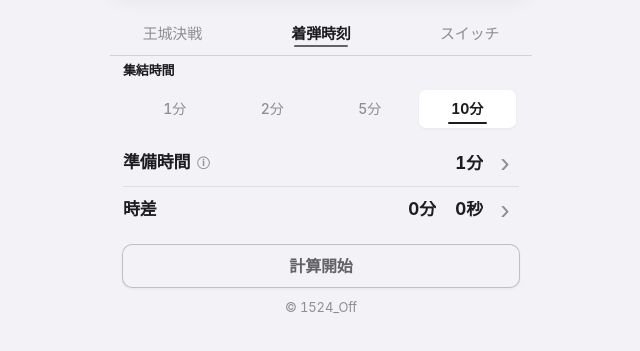
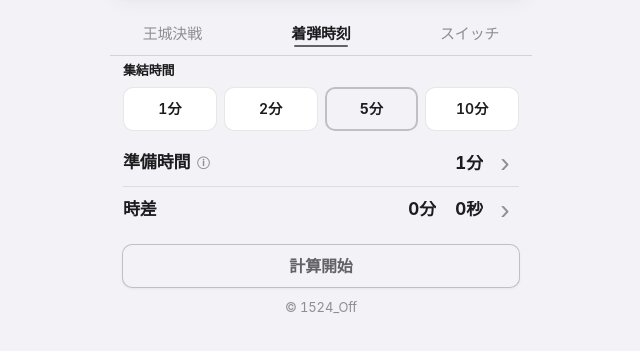
Before and after one commit to marinenobot/irony, a website: page index.html in a window 1280 px wide. Shown: the part 91-442 px from the top of the page, without its empty margins (319-959 px from the left). Drawn offline with Linux system fonts and the light colour scheme.

Commit message:
Preserve chosen rally duration when rendering presets and restore button design

```diff
--- a/app.js
+++ b/app.js
@@ -3,7 +3,7 @@
 import {createPlayerApi} from './js/api/players.js';
 import {pad2, calculateCastle, calculateDeparture} from './js/domain/timing.js';
 import {lookupMarchTime} from './js/domain/march.js';
-import {initLandingPage} from './js/ui/landing.js?v=20261024-fast';
+import {initLandingPage} from './js/ui/landing.js?v=20261024-selection-fix';
 import {initSwitchPage} from './js/ui/switch.js?v=20261024-fast';
 
 // UI composition root: DOM events, local settings and presentation state.
--- a/css/75-rally-presets.css
+++ b/css/75-rally-presets.css
@@ -19,53 +19,34 @@
 .rally-preset-grid {
   display: grid;
   grid-template-columns: repeat(4, minmax(0, 1fr));
-  gap: 0;
-  padding: 3px;
-  border-radius: 9px;
-  background: var(--accent-soft);
+  gap: 7px;
 }
 
 .rally-preset-button {
   min-width: 0;
-  height: 38px;
-  min-height: 38px;
   margin: 0;
+  transition: none;
+  height: 44px;
   padding: 0 4px;
-  border: 0;
-  border-radius: 7px;
-  background: transparent;
-  box-shadow: none;
-  position: relative;
-  color: var(--text-muted);
+  border: 1px solid var(--divider);
+  border-radius: var(--control-radius);
+  background: var(--surface);
+  color: var(--text-primary);
   font-family: var(--font-ui);
   font-size: 14px;
-  font-weight: 500;
+  font-weight: 600;
   line-height: 1;
   white-space: nowrap;
   -webkit-tap-highlight-color: transparent;
-  transition: none;
 }
 
 .rally-preset-button.selected {
-  background: var(--surface);
+  border-color: var(--border-strong);
+  background: var(--button-bg);
   color: var(--text-primary);
   font-weight: 700;
-  box-shadow: var(--shadow);
+  border-width: 2px;
 }
-.rally-preset-button.selected::after {
-  content: "";
-  position: absolute;
-  left: 30%;
-  right: 30%;
-  bottom: 4px;
-  height: 2px;
-  border-radius: 1px;
-  background: currentColor;
-}
-.rally-preset-button:focus:not(:focus-visible) {
-  outline: 0;
-}
-
 
 #rally-row[hidden],
 #l-rally-row[hidden] {
--- a/index.html
+++ b/index.html
@@ -31,7 +31,7 @@
   document.querySelector('meta[name="theme-color"]')?.setAttribute('content', {light:'#F2F2F7',dark:'#101014'}[theme]);
 })();
 </script>
-<link rel="stylesheet" href="style.css?v=20261024-fast" />
+<link rel="stylesheet" href="style.css?v=20261024-selection-fix" />
 
 </head>
 <body class="landing-active" data-theme="light">
@@ -414,7 +414,7 @@
 <!-- トースト -->
 <div id="toast" class="toast">✓ コピーしました</div>
 
-<script type="module" src="app.js?v=20261024-fast"></script>
+<script type="module" src="app.js?v=20261024-selection-fix"></script>
 
 
 
--- a/js/ui/landing.js
+++ b/js/ui/landing.js
@@ -75,7 +75,9 @@
   const cards = [];
 
   const ensurePresetOptions = target => {
+    const selectedValue = target.select.value;
     presets.forEach(value => ensureSelectOption(target.select, value, `${value}分`));
+    target.select.value = selectedValue;
   };
 
   const selectPreset = (target, value) => {
@@ -94,7 +96,6 @@
         button.addEventListener('click', event => {
           event.stopPropagation();
           selectPreset(target, parseInt(button.dataset.value, 10));
-          renderCards();
         });
       });
       const selected = parseInt(target.select.value, 10);
--- a/style.css
+++ b/style.css
@@ -8,4 +8,4 @@
 @import url("css/60-themes.css");
 
 @import url("css/70-components.css?v=20261024-fast");
-@import url("css/75-rally-presets.css?v=20261024-fast");
+@import url("css/75-rally-presets.css?v=20261024-selection-fix");
```
